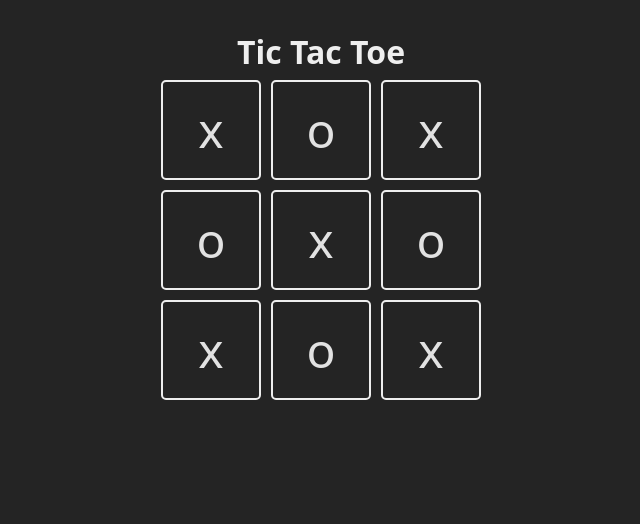
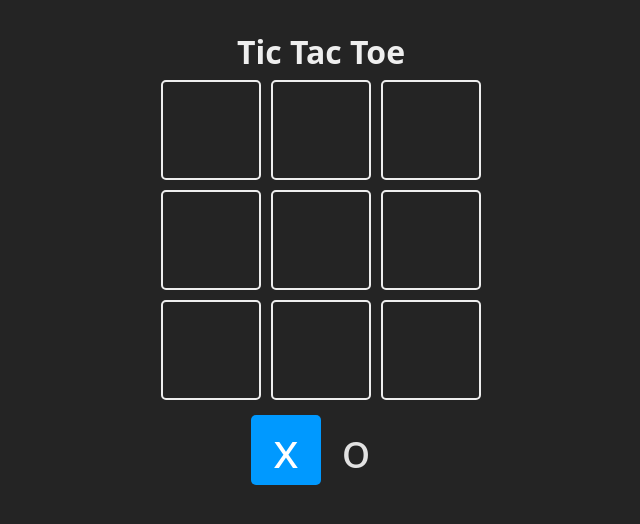
Before and after one commit to carballod/tic-tac-toe, a React (Vite) app: page / in a window 1280 px wide. Shown: the top 524 px of the page, without its empty margins (319-959 px from the left). Built offline with nearby package versions, Linux system fonts and the light colour scheme.

Commit message:
Seleccion de turnos

```diff
--- a/src/App.jsx
+++ b/src/App.jsx
@@ -5,31 +5,42 @@
   O: "o",
 };
 
-const Square = ({ children, updateBoard, index }) => {
-  return <div className="square">{children}</div>;
+const Square = ({ children, isSelected, updateBoard, index }) => {
+  const className = `square ${isSelected ? "is-selected" : ""}`;
+
+  return (
+    <div className={className}>
+      {children}
+    </div>
+  );
 };
 
 function App() {
-  const [board, setBoard] = useState(['x', 'o', 'x', 'o', 'x', 'o', 'x', 'o', 'x']);
-
+  const [board, setBoard] = useState(Array(9).fill(null));
+  const [turn, setTurn] = useState(TURNS.X);
 
   return (
     <main className="board">
-
       <h1>Tic Tac Toe</h1>
 
       <section className="game">
-        {
-          board.map((_, index) => {
-            return (
-              <Square key={index} index={index}>
-                {board[index]}
-              </Square>
-            );
-          })
-        }
+        {board.map((_, index) => {
+          return (
+            <Square key={index} index={index}>
+              {board[index]}
+            </Square>
+          );
+        })}
       </section>
 
+      <section className="turn">
+        <Square isSelected={turn === TURNS.X}>
+          {TURNS.X}
+        </Square>
+        <Square isSelected={turn === TURNS.O}>
+          {TURNS.O}
+        </Square>
+      </section>
     </main>
   );
 }
```
